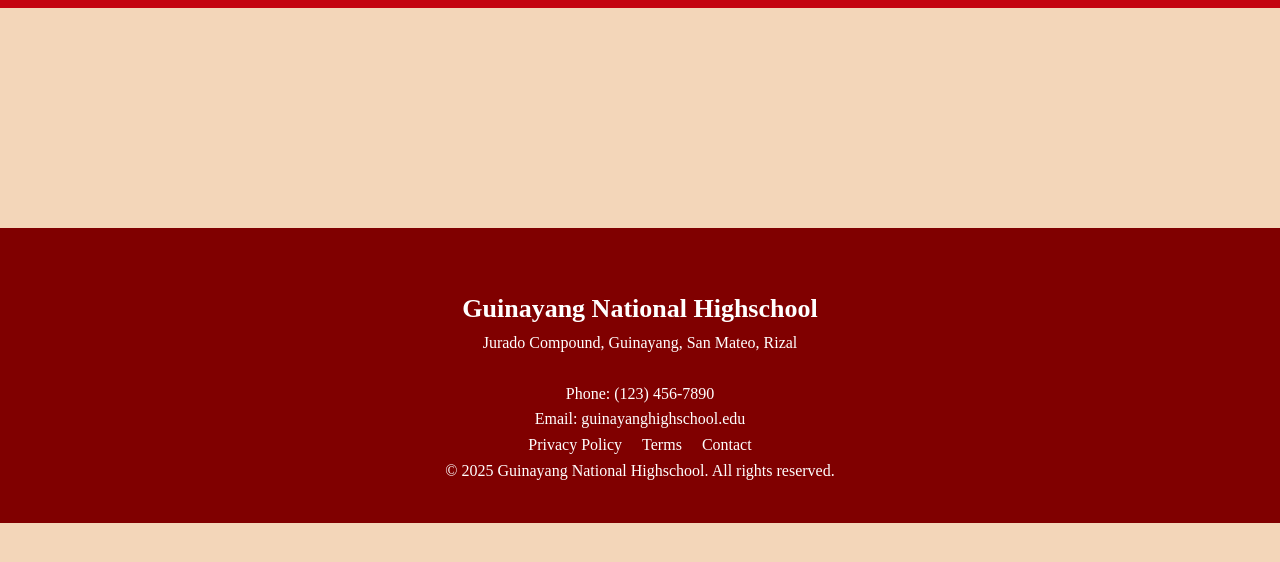
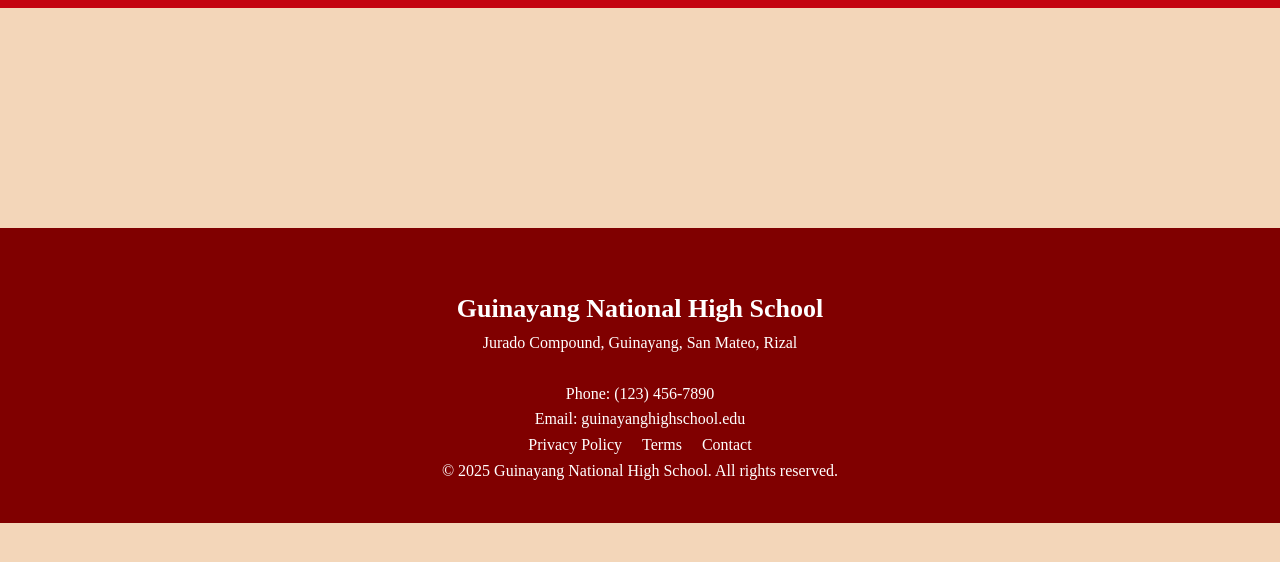
Before and after one commit to guidancemanagement25-netizen/gnhswebsite, a plain HTML site: page html/Announcement.html in a window 1280 px wide. Shown: the part 102-664 px from the top of the page. Drawn offline with Linux system fonts and the light colour scheme; no server answers; a web font is replaced by a local one.

Commit message:
Update Announcement.html

```diff
--- a/html/Announcement.html
+++ b/html/Announcement.html
@@ -43,7 +43,7 @@
   <!-- FOOTER -->
   <footer>
     <div class="container">
-      <h2>Guinayang National Highschool</h2>
+      <h2>Guinayang National High School</h2>
       <p>
         Jurado Compound, Guinayang, San Mateo, Rizal<br><br>
         Phone: (123) 456-7890<br>
@@ -56,7 +56,7 @@
         <a href="#">Contact</a>
       </div>
 
-      <p>© 2025 Guinayang National Highschool. All rights reserved.</p>
+      <p>© 2025 Guinayang National High School. All rights reserved.</p>
     </div>
   </footer>
 
```
